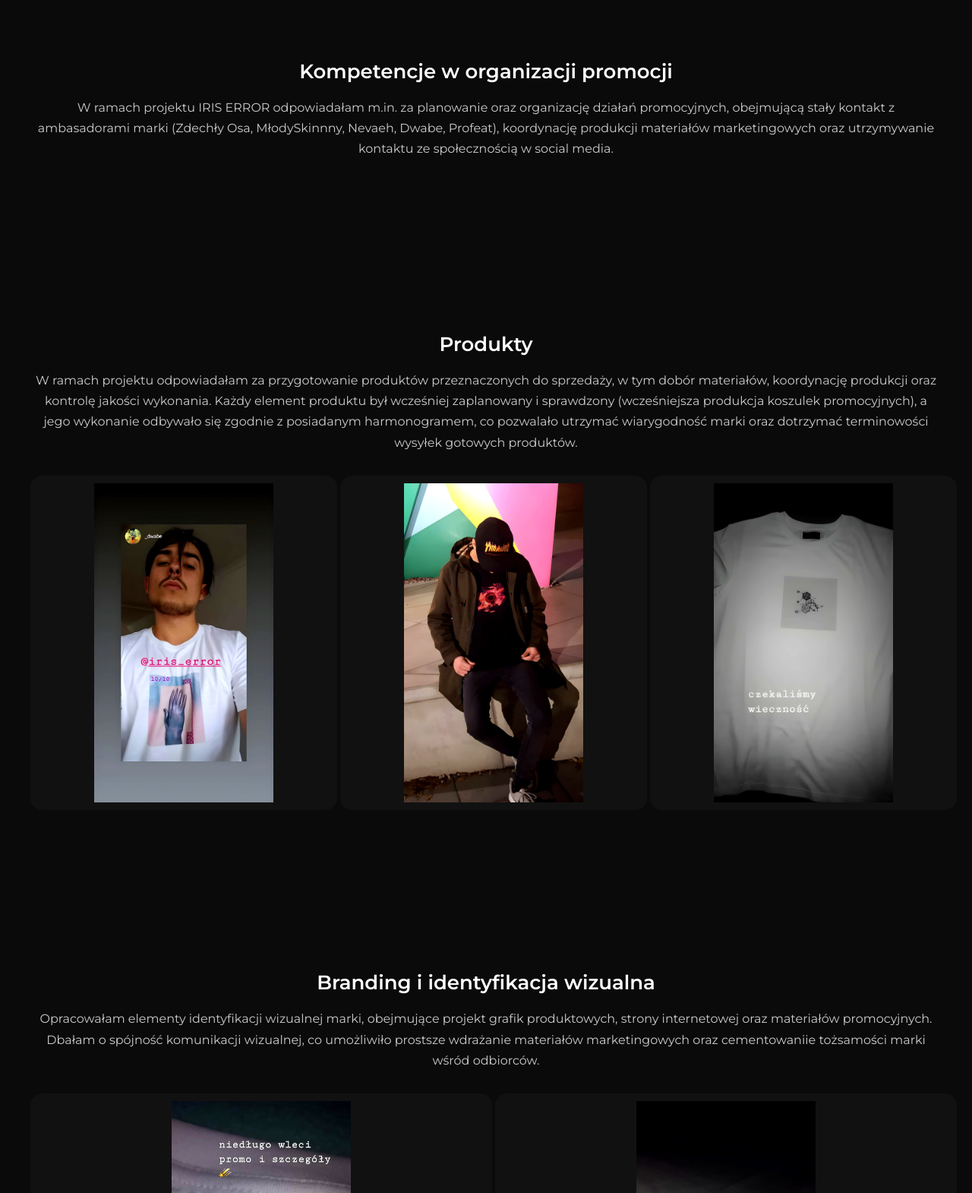
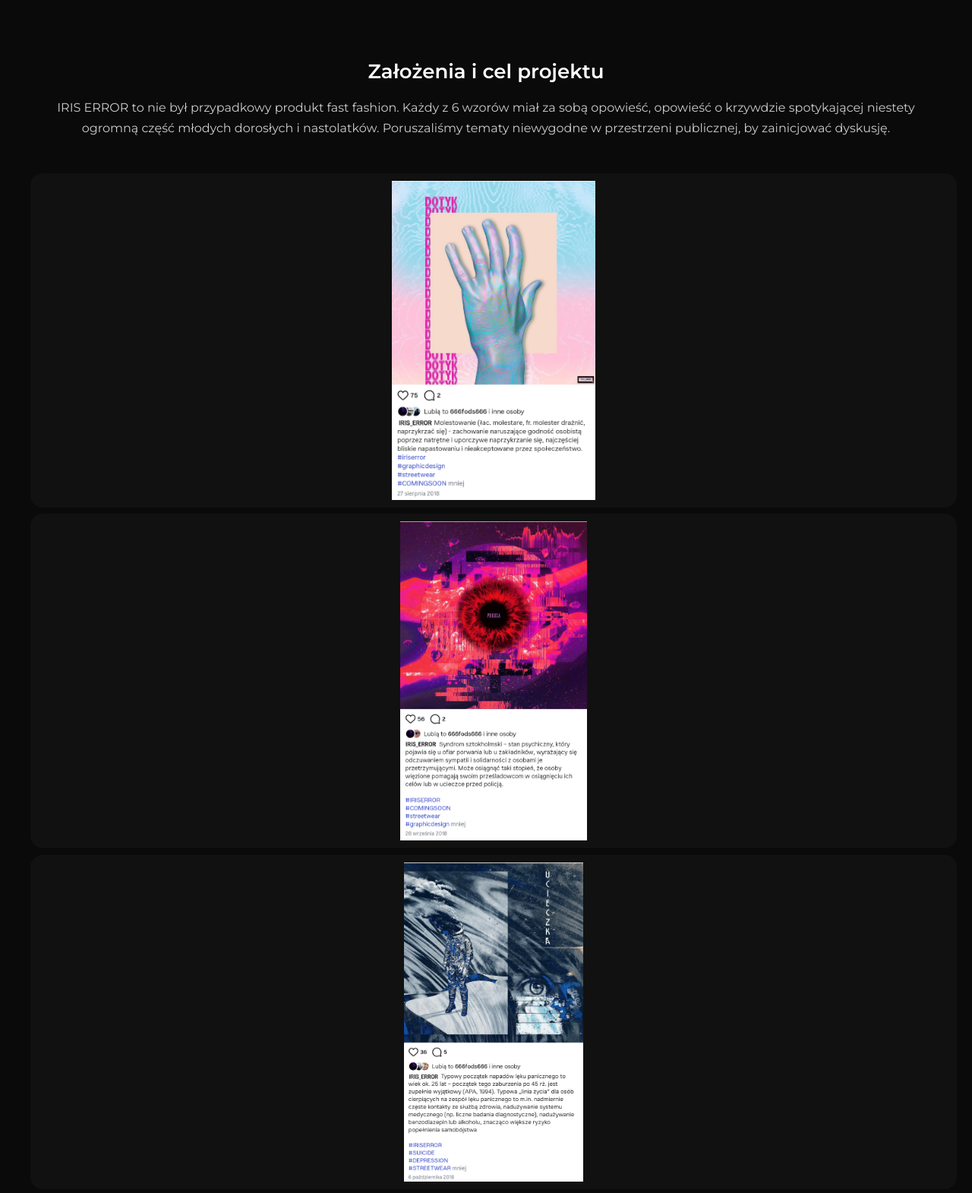
Before and after one commit to czuladaklaudia-code/iris-error-portfolio, a plain HTML site: page index.html in a window 1280 px wide. Shown: the part 1000-2570 px from the top of the page at 76% size. Drawn offline with Linux system fonts and the light colour scheme.

Commit message:
Add files via upload

```diff
--- a/index.html
+++ b/index.html
@@ -108,16 +108,32 @@ font-size:16px;
 
 </div>
 
-<!-- KOMPETENCJE -->
+<!-- Założenia i cel projektu -->
 
 <div class="section">
 
-<h2>Kompetencje w organizacji promocji</h2>
+<h2>Założenia i cel projektu</h2>
 
 <p>
 
-W ramach projektu IRIS ERROR odpowiadałam m.in. za planowanie oraz
-organizację działań promocyjnych, obejmującą stały kontakt z ambasadorami marki
+IRIS ERROR to nie był przypadkowy produkt fast fashion. Każdy z 6 wzorów
+miał za sobą opowieść, opowieść o krzywdzie spotykającej niestety
+ogromną część młodych dorosłych i nastolatków. Poruszaliśmy tematy
+niewygodne w przestrzeni publicznej, by zainicjować dyskusję.
+
+<div class="grid">
+<p>
+<img src="a.jpg">
+<img src="b.jpg">
+
+<img src="c.jpg">
+<img src="d.jpg">
+
+
+</div>
+
+W ramach projektu odpowiadałam m.in. za planowanie oraz
+organizację działań promocyjnych, obejmujące stały kontakt z ambasadorami marki
 (Zdechły Osa, MłodySkinnny, Nevaeh, Dwabe, Profeat),
 koordynację produkcji materiałów marketingowych
 oraz utrzymywanie kontaktu ze społecznością w social media.
@@ -134,14 +150,18 @@ oraz utrzymywanie kontaktu ze społecznością w social media.
 
 <p>
 
-W ramach projektu odpowiadałam za przygotowanie produktów przeznaczonych do sprzedaży,
-w tym dobór materiałów, koordynację produkcji oraz kontrolę jakości wykonania.
+W procesie produkcyjnym niezwykle ważne były dobór materiałów, koordynacja produkcji oraz bieżąca
+kontrola jakości wykonania.
 
 Każdy element produktu był wcześniej zaplanowany i  sprawdzony (wcześniejsza produkcja
 koszulek promocyjnych), a jego wykonanie odbywało się zgodnie z posiadanym harmonogramem,
 co pozwalało utrzymać wiarygodność marki oraz dotrzymać terminowości wysyłek gotowych
 produktów.
 
+Koszulki nie były wychodzącym ze szwalni pustym produktem. Każdy wzór posiadał
+swoją tożsamość, opisaną na Instagramie marki (przykłady powyżej). Wartością
+IRIS ERROR było dotarcie do środowiska z głębszym przesłaniem, co, wnioskując
+po zainteresowaniu preorderem, zakończyło się sukcesem.
 </p>
 
 <div class="grid">
@@ -167,8 +187,13 @@ obejmujące projekt grafik produktowych, strony internetowej
 oraz materiałów promocyjnych.
 
 Dbałam o spójność komunikacji wizualnej,
-co umożliwiło prostsze wdrażanie materiałów marketingowych
-oraz cementowaniie tożsamości marki wśród odbiorców.
+co umożliwiło bezproblemowe wdrażanie kolejnych materiałów
+marketingowych oraz cementowanie tożsamości marki wśród odbiorców.
+
+Identyfikacja wizualna była spójna - każda koszulka
+opatrzona była żakardową metką z logiem marki oraz
+naszytym na prawym dolnym rogu kursorem - znakiem
+rozpoznawczym IRIS ERROR.
 
 </p>
 
@@ -191,7 +216,8 @@ oraz cementowaniie tożsamości marki wśród odbiorców.
 
 Planowałam oraz wdrażałam działania promocyjne,
 obejmujące przygotowanie materiałów marketingowych,
-organizację akcji promocyjnych oraz kontakt z partnerami.
+planowanie i organizację akcji promocyjnych oraz
+kontakt z partnerami.
 
 Monitorowałam efekty prowadzonych działań
 oraz analizowałam ich skuteczność,
@@ -221,7 +247,7 @@ W ramach realizowanych działań nawiązywałam
 bezpośredni kontakt z osobami ze środowiska muzycznego,
 koordynując wysyłkę koszulek promocyjnych
 oraz zarządzając otrzymanymi jako element współpracy
-zdjęciami zamieszczonymi na socialach artystów/
+zdjęciami zamieszczonymi na socialach artystów.
 
 Działania te pozwoliły zwiększyć zasięg komunikacji marki
 oraz dotrzeć do około 4000 odbiorców z grupy docelowej,
@@ -233,6 +259,7 @@ co przełożyło się na wzrost zainteresowania ofertą.
 
 <img src="wspolpraca1.jpg">
 <img src="wspolpraca2.jpg">
+<img src="wspolpraca3.jpg">
 
 </div>
 
@@ -337,15 +364,16 @@ oraz wspierać działania marketingowe offline.
 Realizowane działania promocyjne pozwoliły zwiększyć
 rozpoznawalność marki oraz dotrzeć do określonej grupy odbiorców.
 
-Efektem prowadzonych działań była realizacja dwóch dropów kolekcji,
-współpraca z twórcami oraz uzyskanie sumarycznie około 4000
-organicznych reakcji na treści promocyjne.
+Efektem prowadzonych działań była realizacja dwóch dropów kolekcji
+(około 100 sztuk), współpraca z twórcami oraz uzyskanie sumarycznie
+około 4000 organicznych reakcji na treści promocyjne.
+ <div class="grid">
 
-</p>
+<img src="u.jpg">
 
 </div>
-
-<!-- ROLA -->
+</p>
+</div>
 
 <div class="section">
 
@@ -354,15 +382,17 @@ organicznych reakcji na treści promocyjne.
 <p>
 
 Moje działania obejmowały organizowanie akcji promocyjnych,
-kntrolę ich przebiegu, monitoring efektów i bieżące reagowanie
+kontrolę ich przebiegu, monitoring efektów i bieżące reagowanie
 na wyniki, koordynację produkcji,
 kontakt ze społecznością internetową
-oraz zaplecze logistyczne projektu.
+oraz dbanie o zaplecze logistyczne projektu.
 
 Przygotowywałam zestawienia działań promocyjnych
 oraz analizowałam ich skuteczność,
 co pozwalało mi podejmować szybkie decyzje
 dotyczące dalszych działań marketingowych (rtm).
+Byłam odpowiedzialna za wszelkie zakulisowe decyzje
+ddotyczące IRIS ERROR przz cały okres jej funkcjonowania.
 
 </p>
 
```
Also changed, not shown: a.jpg (added), b.jpg (added), c.jpg (added), d.jpg (added), u.jpg (added), wspolpraca3.jpg (added).
